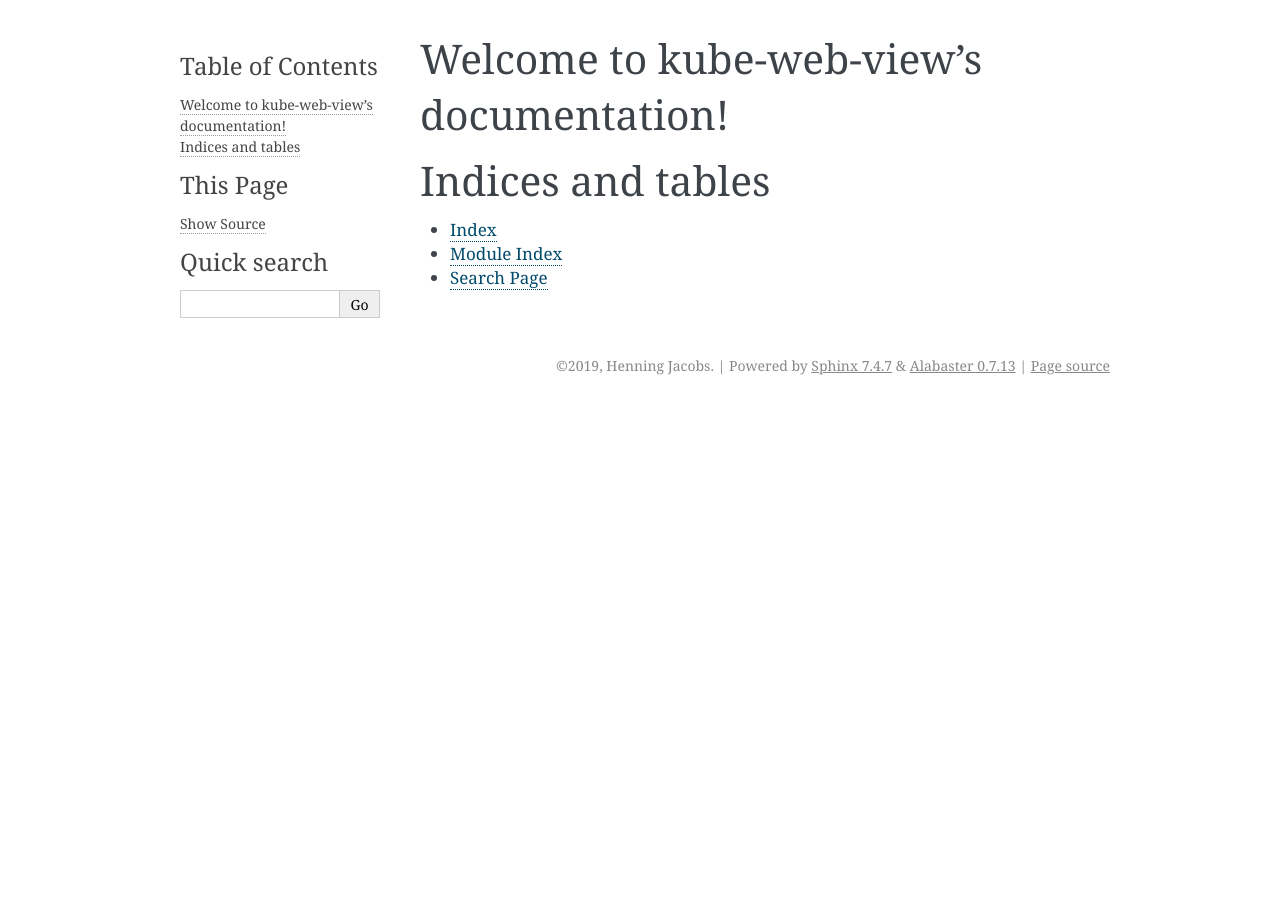
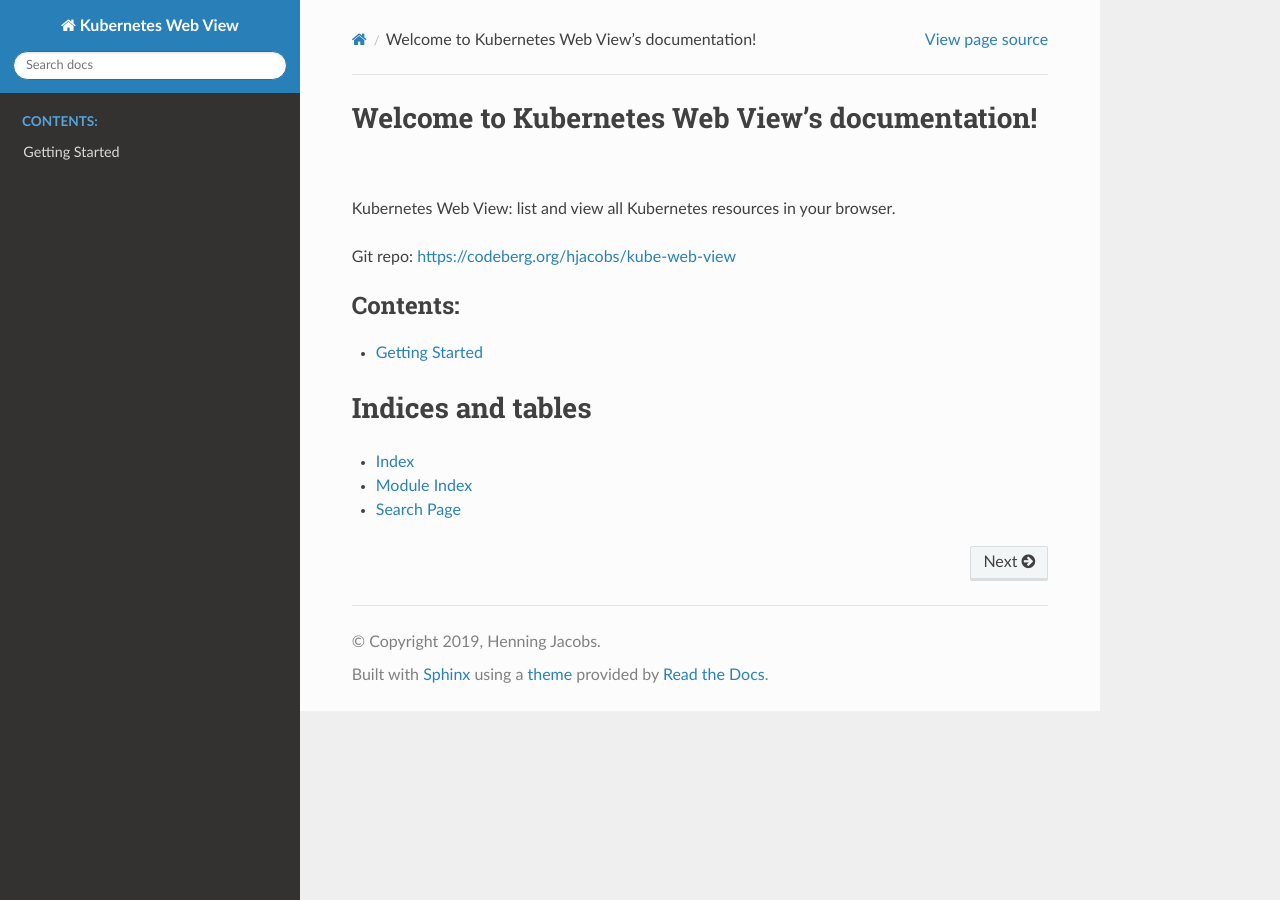
Before and after one commit to hjacobs/kube-web-view, a Sphinx documentation site: the page built from docs/index.rst, in a window 1280 px wide. Built offline with Sphinx 7.4.7 and the Read the Docs theme 2.0.0, drawn with Linux system fonts in a browser that asks for light colours.

Commit message:
initial docs

```diff
--- a/docs/conf.py
+++ b/docs/conf.py
@@ -50,7 +50,14 @@
 # The theme to use for HTML and HTML Help pages.  See the documentation for
 # a list of builtin themes.
 #
-html_theme = 'alabaster'
+try:
+    import sphinx_rtd_theme
+
+    html_theme = "sphinx_rtd_theme"
+
+    html_theme_path = [sphinx_rtd_theme.get_html_theme_path()]
+except:
+    pass
 
 # Add any paths that contain custom static files (such as style sheets) here,
 # relative to this directory. They are copied after the builtin static files,
--- /dev/null
+++ b/docs/getting-started.rst
@@ -0,0 +1,23 @@
+===============
+Getting Started
+===============
+
+You can find example Kubernetes manifests for deployment in the deploy folder. You need a running Kubernetes cluster (version 1.10+) and ``kubectl`` correctly configured.
+A local test cluster with Minikube_ or kind_ will also work.
+It should be as simple as:
+
+.. code-block:: bash
+
+    $ git clone https://codeberg.org/hjacobs/kube-web-view
+    $ kubectl apply -f kube-web-view/deploy
+
+Afterwards you can open "kube-web-view" via kubectl port-forward (you might need to wait a bit for the pod to become ready):
+
+.. code-block:: bash
+
+    $ kubectl port-forward service/kube-web-view 8080:80
+
+Now direct your browser to http://localhost:8080/
+
+.. _Minikube: https://github.com/kubernetes/minikube
+.. _kind: https://kind.sigs.k8s.io/
--- a/docs/index.rst
+++ b/docs/index.rst
@@ -1,9 +1,15 @@
-Welcome to kube-web-view's documentation!
-=========================================
+Welcome to Kubernetes Web View's documentation!
+===============================================
+
+Kubernetes Web View: list and view all Kubernetes resources in your browser.
+
+Git repo: https://codeberg.org/hjacobs/kube-web-view
 
 .. toctree::
    :maxdepth: 2
    :caption: Contents:
+
+   getting-started
 
 
 
--- a/pyproject.toml
+++ b/pyproject.toml
@@ -17,6 +17,7 @@
 flake8 = "^3.7"
 pytest-cov = "^2.7"
 Sphinx = "^2.1"
+sphinx-rtd-theme = "^0.4.3"
 [build-system]
 requires = ["poetry>=0.12"]
 build-backend = "poetry.masonry.api"
```
Also changed, not shown: 1 other file.
